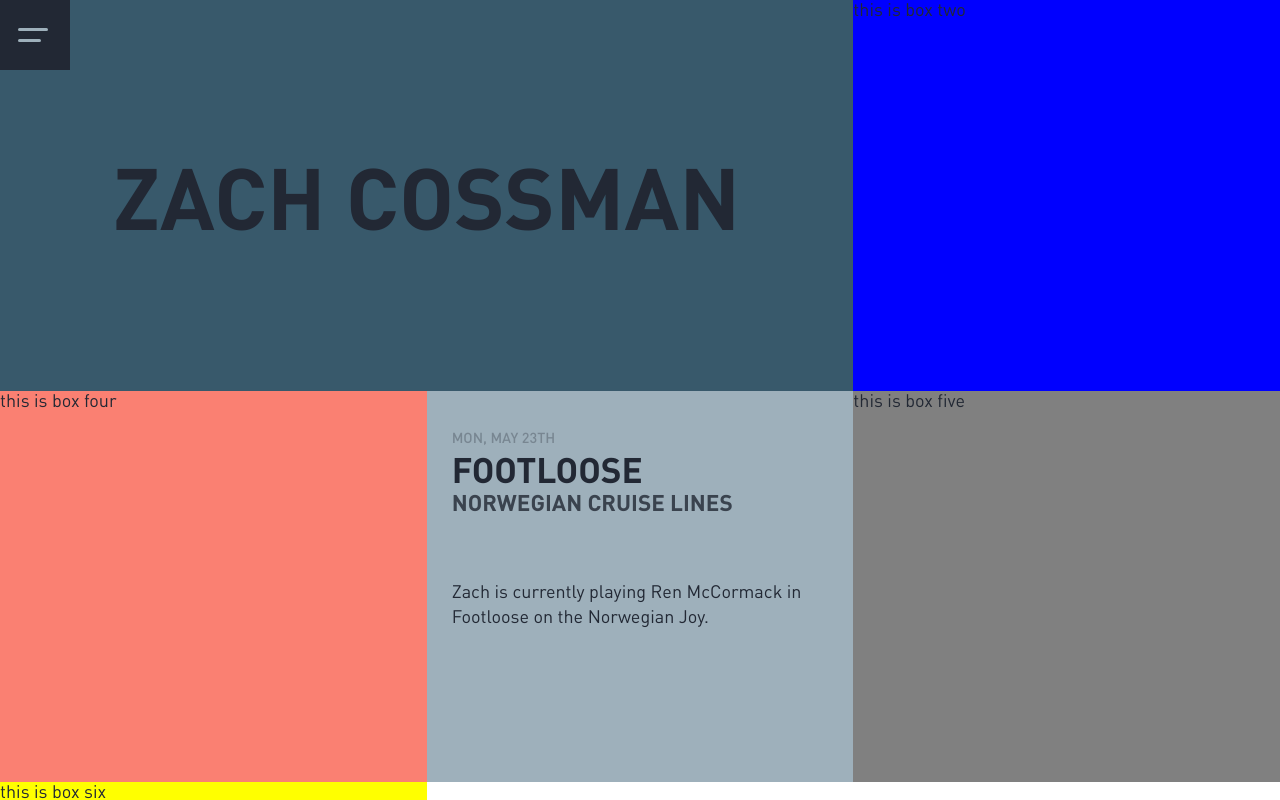
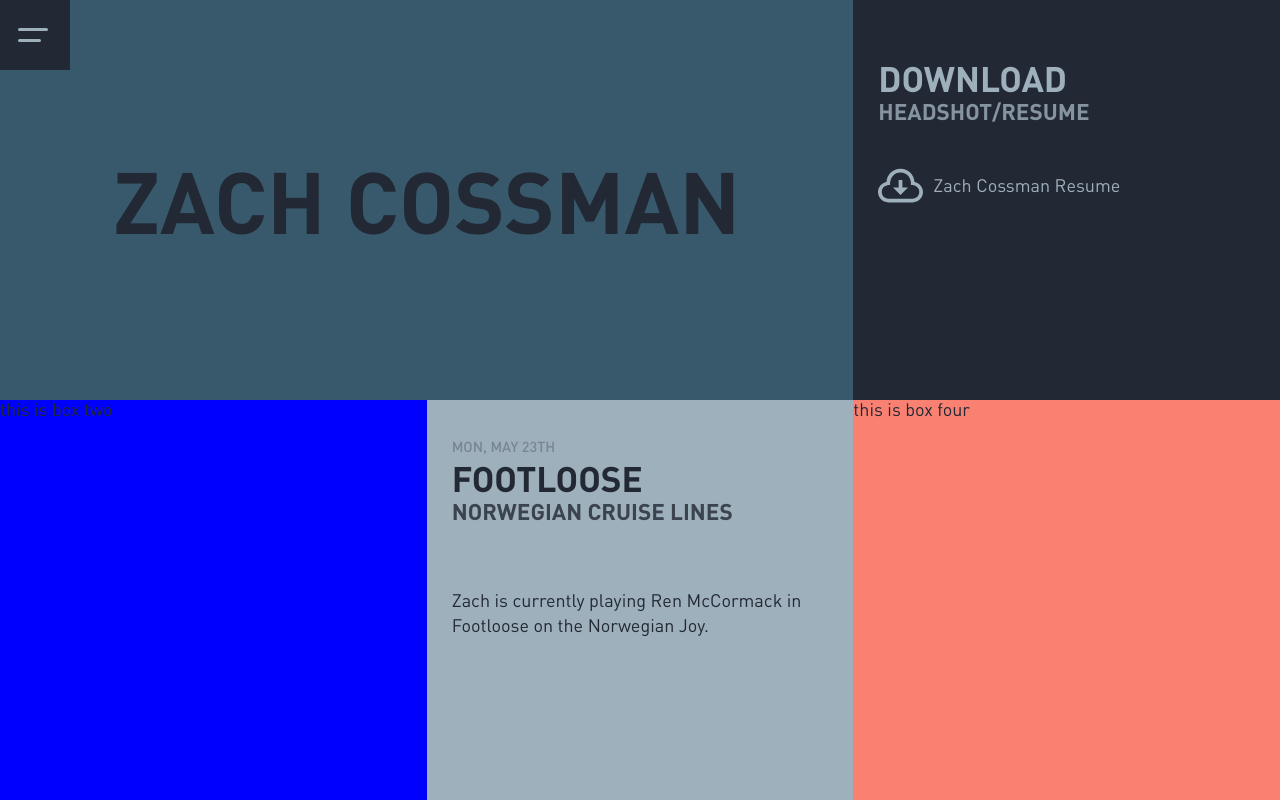
Before and after one commit to Zachcos/ZachCossmanV4_NextJS, a Next.js app: page / in a window 1280 px wide. Built offline with nearby package versions, Linux system fonts and the light colour scheme.

Commit message:
Create downloadBox component

```diff
--- /dev/null
+++ b/components/downloadBox.tsx
@@ -0,0 +1,115 @@
+import React from 'react';
+import styled from 'styled-components';
+import { color, font } from '../data/variables';
+
+// import resume from '../public/assets/ZachCossman.pdf';
+import { Download } from './icons';
+
+const Wrapper = styled.div`
+  box-sizing: border-box;
+  padding: 60px 25px 0;
+  position: relative;
+  .subnote,
+  .heading,
+  .subheading {
+    text-transform: uppercase;
+  }
+  .heading,
+  .subheading {
+    font-weight: ${font.bold};
+  }
+  .subnote {
+    font-size: ${font.subsubheading};
+    font-weight: ${font.medium};
+    margin-bottom: 15px;
+    opacity: 0.25;
+    position: absolute;
+    top: 43px;
+  }
+  .heading {
+    font-size: ${font.heading};
+    margin-bottom: 5px;
+  }
+  .subheading {
+    font-size: ${font.subheading};
+    margin-bottom: 40px;
+    opacity: 0.8;
+  }
+  a {
+    outline: none;
+    text-decoration: none;
+    &:hover {
+      .download {
+        color: ${color.med};
+      }
+      svg {
+        fill: ${color.med};
+      }
+    }
+  }
+  .download {
+    align-items: center;
+    color: ${color.light};
+    display: flex;
+    line-height: 1.4rem;
+    margin-bottom: 10px;
+    transition: color 0.15s ease-out;
+    svg {
+      margin-right: 10px;
+    }
+    .emphasis {
+      font-weight: ${font.medium};
+    }
+  }
+`;
+
+interface Props {
+  area: string;
+  theme: string;
+}
+
+const DownloadBox = ({ area, theme }: Props) => {
+  let style = {};
+
+  switch (theme) {
+    case 'dark':
+      style = {
+        background: `${color.dark}`,
+        color: `${color.light}`,
+      };
+      break;
+    case 'medium':
+      style = {
+        background: `${color.med}`,
+        color: `${color.dark}`,
+      };
+      break;
+    case 'accent':
+      style = {
+        background: `${color.accent}`,
+        color: `${color.dark}`,
+      };
+      break;
+    default:
+      style = {
+        background: `${color.light}`,
+        color: `${color.dark}`,
+      };
+      break;
+  }
+
+  return (
+    <Wrapper style={{ gridArea: area, ...style }}>
+      <h2 className='heading'>Download</h2>
+      <h3 className='subheading'>headshot/resume</h3>
+      <a href='#' target='_blank' rel='noreferrer'>
+        <div className='download'>
+          <Download />
+          Zach Cossman Resume
+        </div>
+      </a>
+    </Wrapper>
+  );
+};
+
+export default DownloadBox;
--- a/pages/index.tsx
+++ b/pages/index.tsx
@@ -3,6 +3,7 @@
 import styled from 'styled-components';
 import TextBox from '../components/textBox';
 import HeroText from '../components/heroText';
+import DownloadBox from '../components/downloadBox';
 
 const BoxOne = styled.div`
   grid-area: 'one';
@@ -56,8 +57,7 @@
         </p>
       </TextBox>
       <BoxFour>this is box four</BoxFour>
-      <BoxFive>this is box five</BoxFive>
-      <BoxSix>this is box six</BoxSix>
+      <DownloadBox area='five' theme='dark' />
     </>
   );
 };
```
